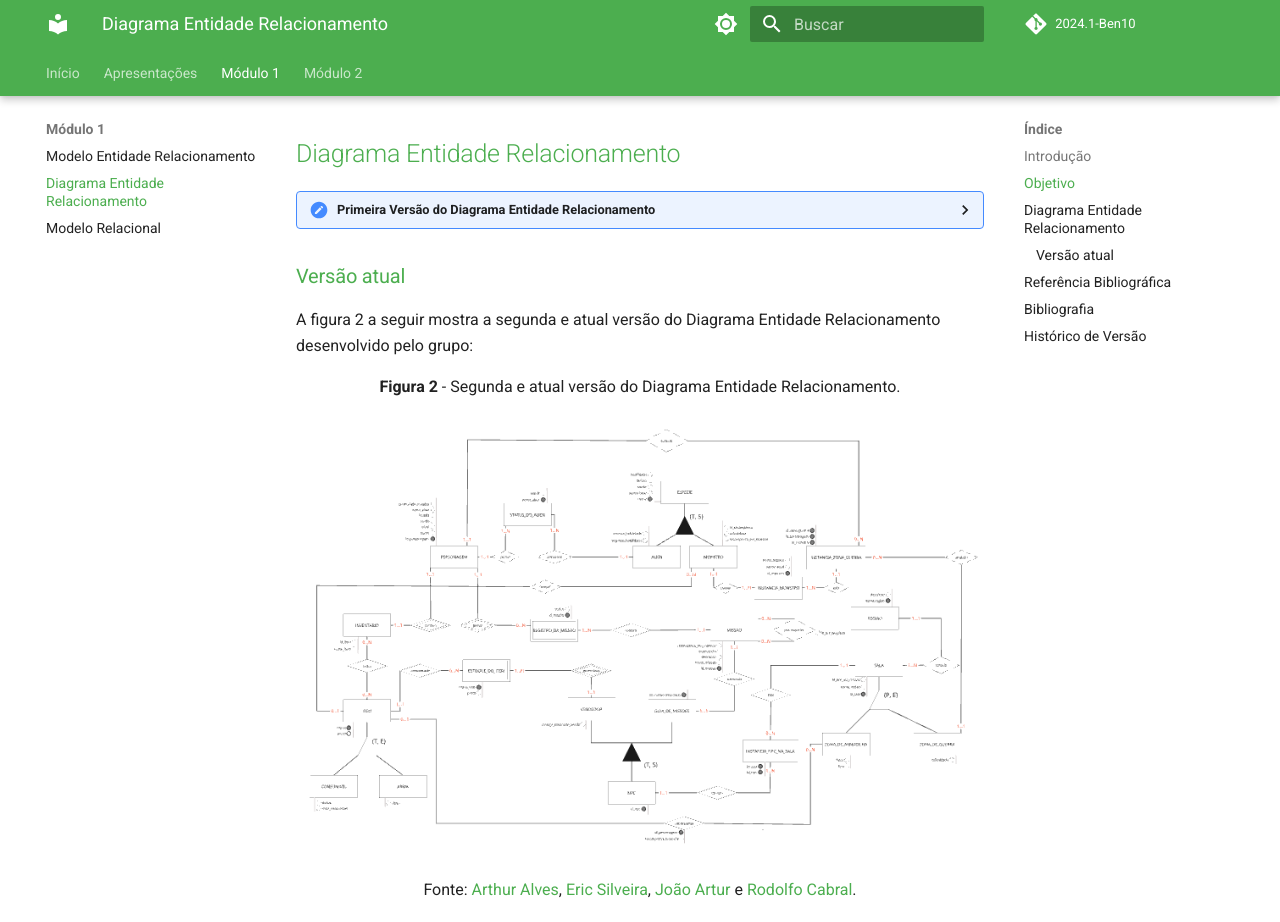
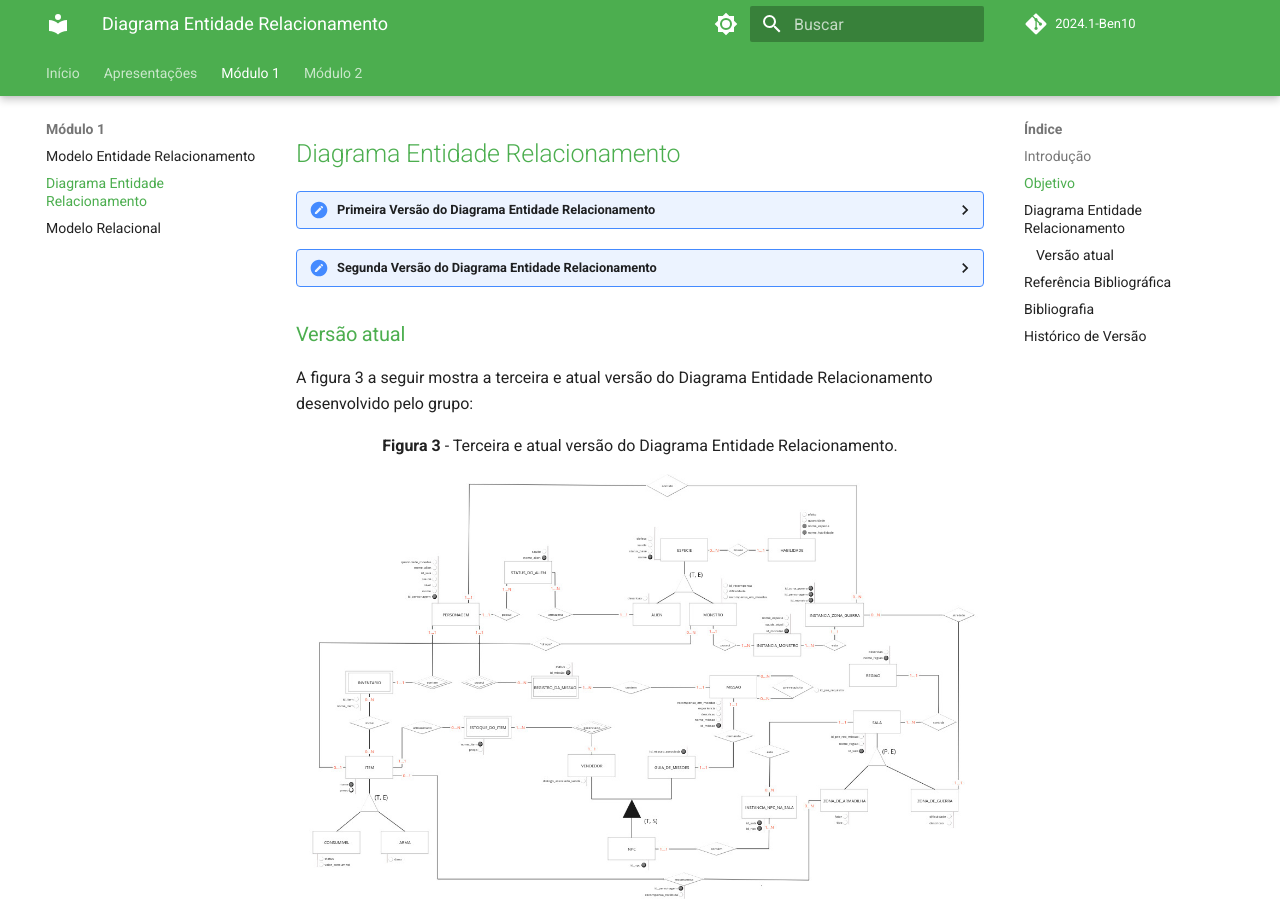
Before and after one commit to SBD1/2024.1-Ben10, an MkDocs documentation site: the page built from docs/modulo1/DER.md, in a window 1280 px wide and 1400 px high, scrolled down 674 px. Shown: the top 922 px of the window. Built offline with MkDocs 1.6.1 and Material for MkDocs 9.7.7, drawn with Linux system fonts in a browser that asks for light colours; comment, search, counter and statistics services are not loaded; the version menu is left out; some of the changed text lies outside the part shown.

Commit message:
Atualizando der

```diff
--- a/docs/modulo1/DER.md
+++ b/docs/modulo1/DER.md
@@ -21,24 +21,35 @@ O Diagrama Entidade-Relacionamento (DER) deve fornecer uma representação visua
 
     <font size="3"><p style="text-align: center"><b>Figura 1</b> - Primeira Versão do Diagrama Entidade Relacionamento.</p></font>
 
-    ![Diagrama Entidade Relacionamento Versão Atual](./assets/DER_v1.png){width: 500}
+    ![Diagrama Entidade Relacionamento Versão 1](./assets/DER_v1.png){width: 500}
+
+    <font size="3"><p style="text-align: center">Fonte: [Arthur Alves](https://github.com/Arthrok), [Eric Silveira](https://github.com/ericbky), [João Artur](https://github.com/joao-artl) e [Rodolfo Cabral](https://github.com/roddas).</p></font>
+
+??? - "Segunda Versão do Diagrama Entidade Relacionamento"
+
+    A figura 2 a seguir mostra a segunda versão do Diagrama Entidade Relacionamento desenvolvido pelo grupo:
+
+
+
+    <font size="3"><p style="text-align: center"><b>Figura 2</b> - Segunda Versão do Diagrama Entidade Relacionamento.</p></font>
+
+    ![Diagrama Entidade Relacionamento Versão 2](./assets/DER_V2.png){width: 500}
 
     <font size="3"><p style="text-align: center">Fonte: [Arthur Alves](https://github.com/Arthrok), [Eric Silveira](https://github.com/ericbky), [João Artur](https://github.com/joao-artl) e [Rodolfo Cabral](https://github.com/roddas).</p></font>
 
 ### <a>Versão atual</a>
 
-A figura 2 a seguir mostra a segunda e atual versão do Diagrama Entidade Relacionamento desenvolvido pelo grupo:
+A figura 3 a seguir mostra a terceira e atual versão do Diagrama Entidade Relacionamento desenvolvido pelo grupo:
 
+<font size="3"><p style="text-align: center"><b>Figura 3</b> - Terceira e atual versão do Diagrama Entidade Relacionamento.</p></font>
 
-<font size="3"><p style="text-align: center"><b>Figura 2</b> - Segunda e atual versão do Diagrama Entidade Relacionamento.</p></font>
-
-![Diagrama Entidade Relacionamento Versão Atual](./assets/DER_V2.png){width: 500}
+![Diagrama Entidade Relacionamento Versão Atual](./assets/DER_V3.png){width: 500}
 
 <font size="3"><p style="text-align: center">Fonte: [Arthur Alves](https://github.com/Arthrok), [Eric Silveira](https://github.com/ericbky), [João Artur](https://github.com/joao-artl) e [Rodolfo Cabral](https://github.com/roddas).</p></font>
 
-A figura 3 exibe o Diagrama Entidade relacionamento desenvolvido pelo grupo na plataforma Miro, para uma melhor visualização e navegação pelo diagrama desenvolvido:
+A figura 4 exibe o Diagrama Entidade relacionamento desenvolvido pelo grupo na plataforma Miro, para uma melhor visualização e navegação pelo diagrama desenvolvido:
 
-<font size="3"><p style="text-align: center"><b>Figura 3</b> - Diagrama Entidade Relacionamento para navegação.</p></font>
+<font size="3"><p style="text-align: center"><b>Figura 4</b> - Diagrama Entidade Relacionamento para navegação.</p></font>
 
 <center>
 <iframe width="768" height="500" src="https://miro.com/app/live-embed/uXjVKyitvt0=/?moveToViewport=-4530,-2109,10350,6576&embedId=114192275621" frameborder="0" scrolling="no" allow="fullscreen; clipboard-read; clipboard-write" allowfullscreen></iframe>
@@ -62,4 +73,5 @@ A figura 3 exibe o Diagrama Entidade relacionamento desenvolvido pelo grupo na p
 | Versão| Data | Descrição  | Autor(es)  | Revisor(es) |
 | ----- |----- | ---------- | ---------- | ----------- |
 | `1.0` | 20/07| Criando DER |[Arthur Alves](https://github.com/Arthrok), [Eric Silveira](https://github.com/ericbky), [João Artur](https://github.com/joao-artl) e [Rodolfo Cabral](https://github.com/roddas)| [João Artur](https://github.com/joao-artl) |
-| `1.1` | 22/07| Inserindo versão final do DER e ajustando documento. |[Eric Silveira](https://github.com/ericbky)| [João Artur](https://github.com/joao-artl) |
+| `1.1` | 22/07| Inserindo versão 2 do DER e ajustando documento. |[Eric Silveira](https://github.com/ericbky)| [João Artur](https://github.com/joao-artl) |
+| `1.1` | 19/08| Inserindo versão 3 do DER e ajustando documento. |[João Artur](https://github.com/joao-artl)| [Eric Silveira](https://github.com/ericbky)|
```
Also changed, not shown: docs/modulo1/assets/DER_V3.png (added).
